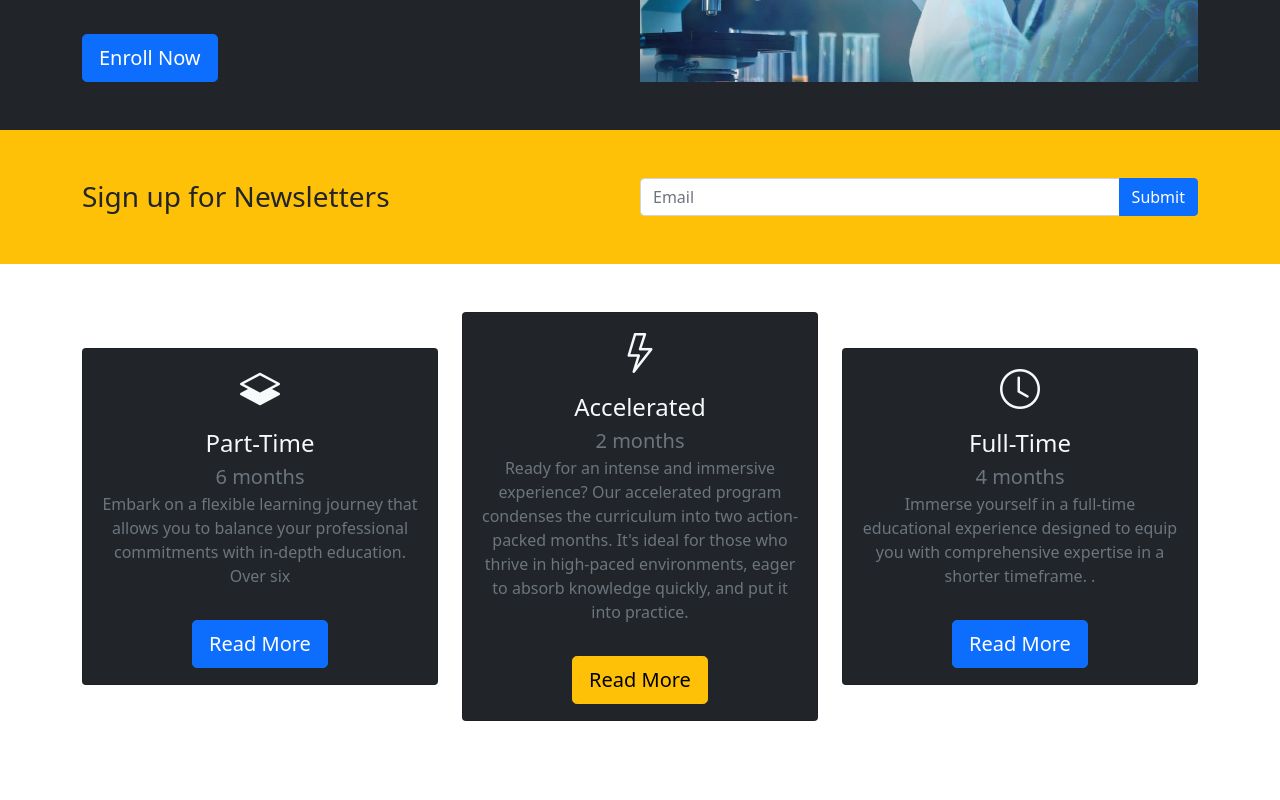
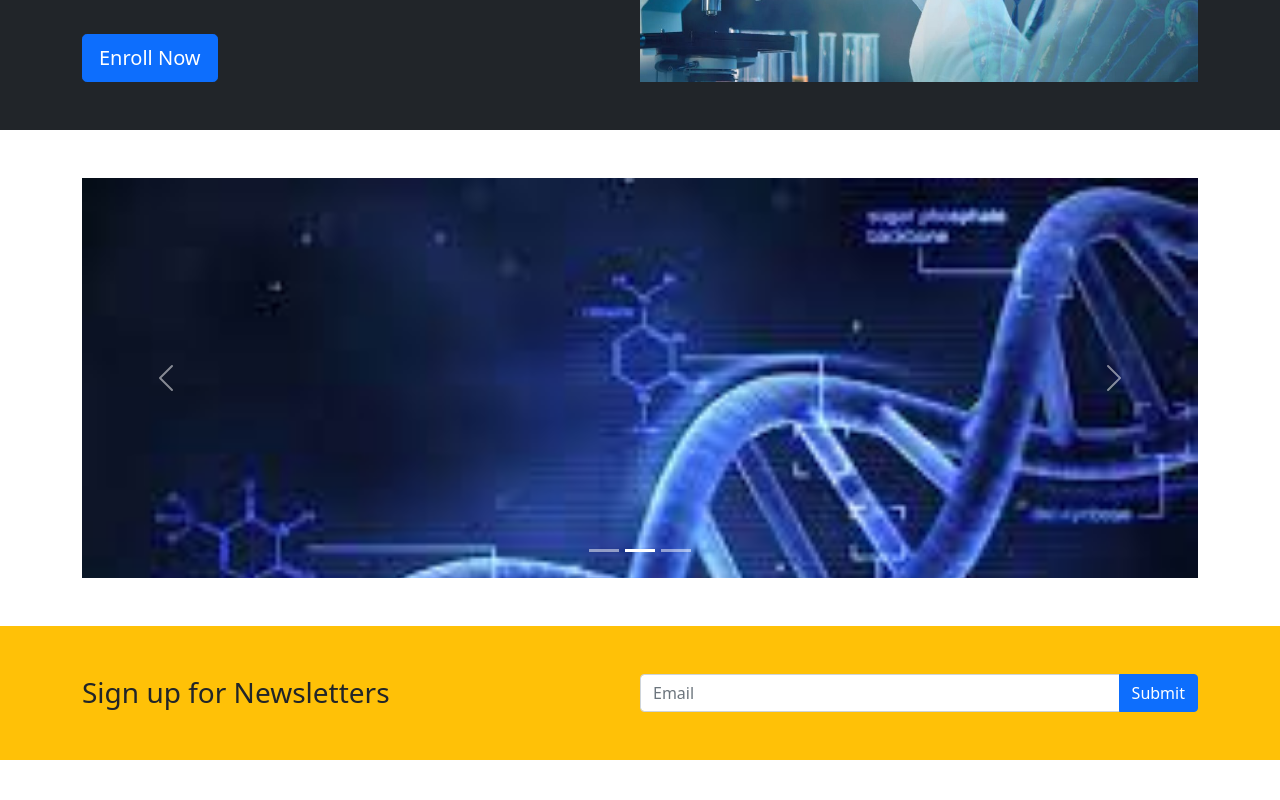
Before and after one commit to rasheedtobi/aptasensor_masterclass, a plain HTML site: page index.html in a window 1280 px wide. Shown: the part 380-1180 px from the top of the page. Drawn offline with nearby package versions, Linux system fonts and the light colour scheme.

Commit message:
added carousel on index.html

```diff
--- a/index.html
+++ b/index.html
@@ -56,7 +56,7 @@
     </header>
 
     <!-- section for the showcase -->
-    <section class="bg-dark p-5 text-light text-center text-sm-start">
+    <section class="bg-dark p-5 text-light text-center text-sm-start mb-3">
       <div class="container">
         <div class="d-sm-flex">
           <div>
@@ -82,8 +82,42 @@
         </div>
       </div>
     </section>
+    <section class="my-3">
+      <div class="container  my-3 ">
+  <div id="demo" class="carousel slide" data-bs-ride="carousel" data-bs-interval="3000">
 
-    <section class="bg-warning p-5">
+  <!-- Indicators/dots -->
+  <div class="carousel-indicators">
+    <button type="button" data-bs-target="#demo" data-bs-slide-to="0" class="active"></button>
+    <button type="button" data-bs-target="#demo" data-bs-slide-to="1"></button>
+    <button type="button" data-bs-target="#demo" data-bs-slide-to="2"></button>
+  </div>
+
+  <!-- The slideshow/carousel -->
+  <div class="carousel-inner" style="height: 400px;">
+    <div class="carousel-item active">
+      <img src="img/graphene.jpeg" alt="Los Angeles" class="d-block" style="width:100%;">
+    </div>
+    <div class="carousel-item">
+      <img src="img/dna.jpeg" alt="Chicago" class="d-block" style="width:100%;">
+    </div>
+    <div class="carousel-item">
+      <img src="img/AUNps.jpg" alt="New York" class="d-block" style="width:100%">
+    </div>
+  </div>
+
+  <!-- Left and right controls/icons -->
+  <button class="carousel-control-prev" type="button" data-bs-target="#demo" data-bs-slide="prev">
+    <span class="carousel-control-prev-icon"></span>
+  </button>
+  <button class="carousel-control-next" type="button" data-bs-target="#demo" data-bs-slide="next">
+    <span class="carousel-control-next-icon"></span>
+  </button>
+</div>
+</div>
+</section>
+
+    <section class="bg-warning p-5 my-3">
       <div class="container">
         <div class="d-md-flex justify-content-between align-items-center">
           <h3 class="mb-3 mb-md-0">Sign up for Newsletters</h3>
```
